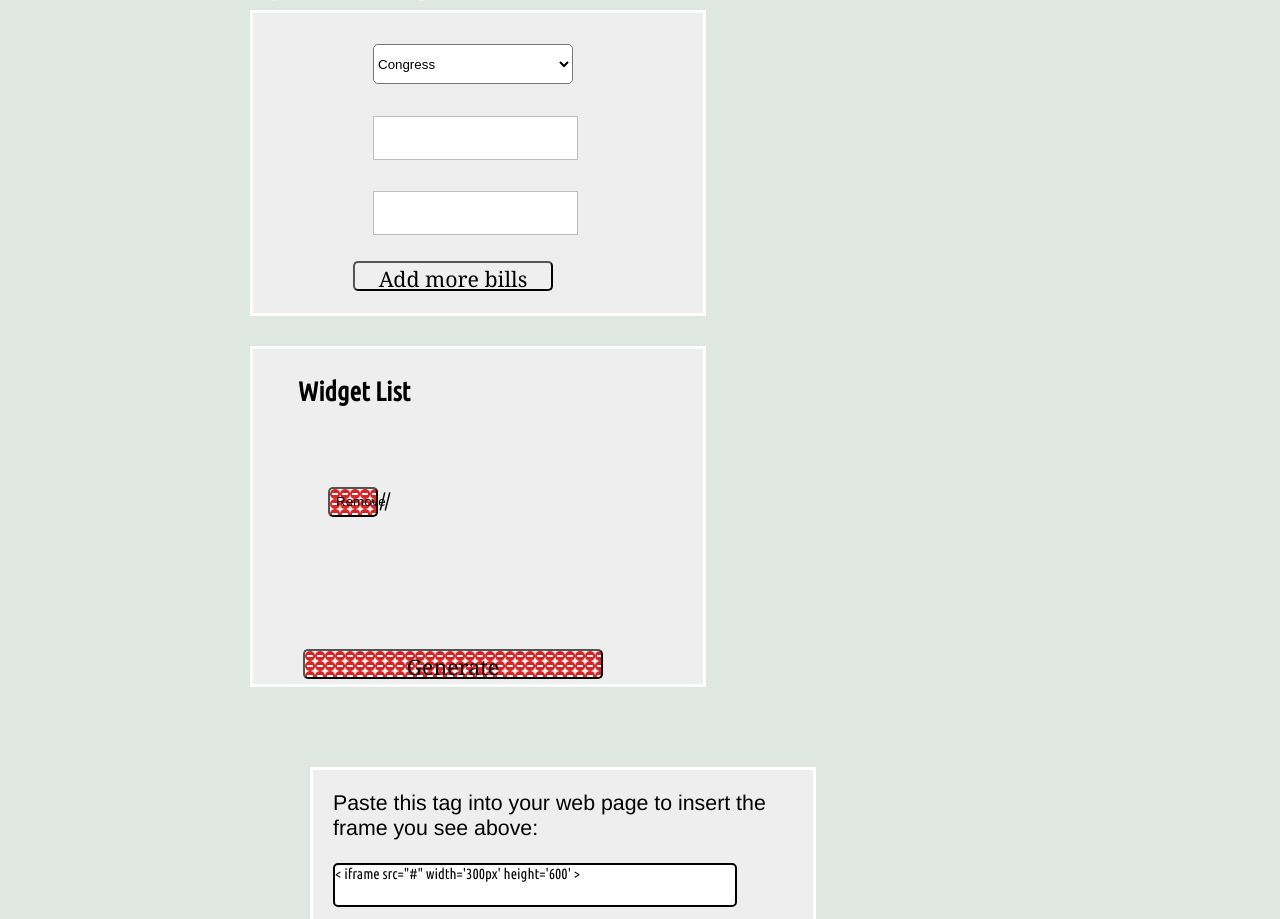
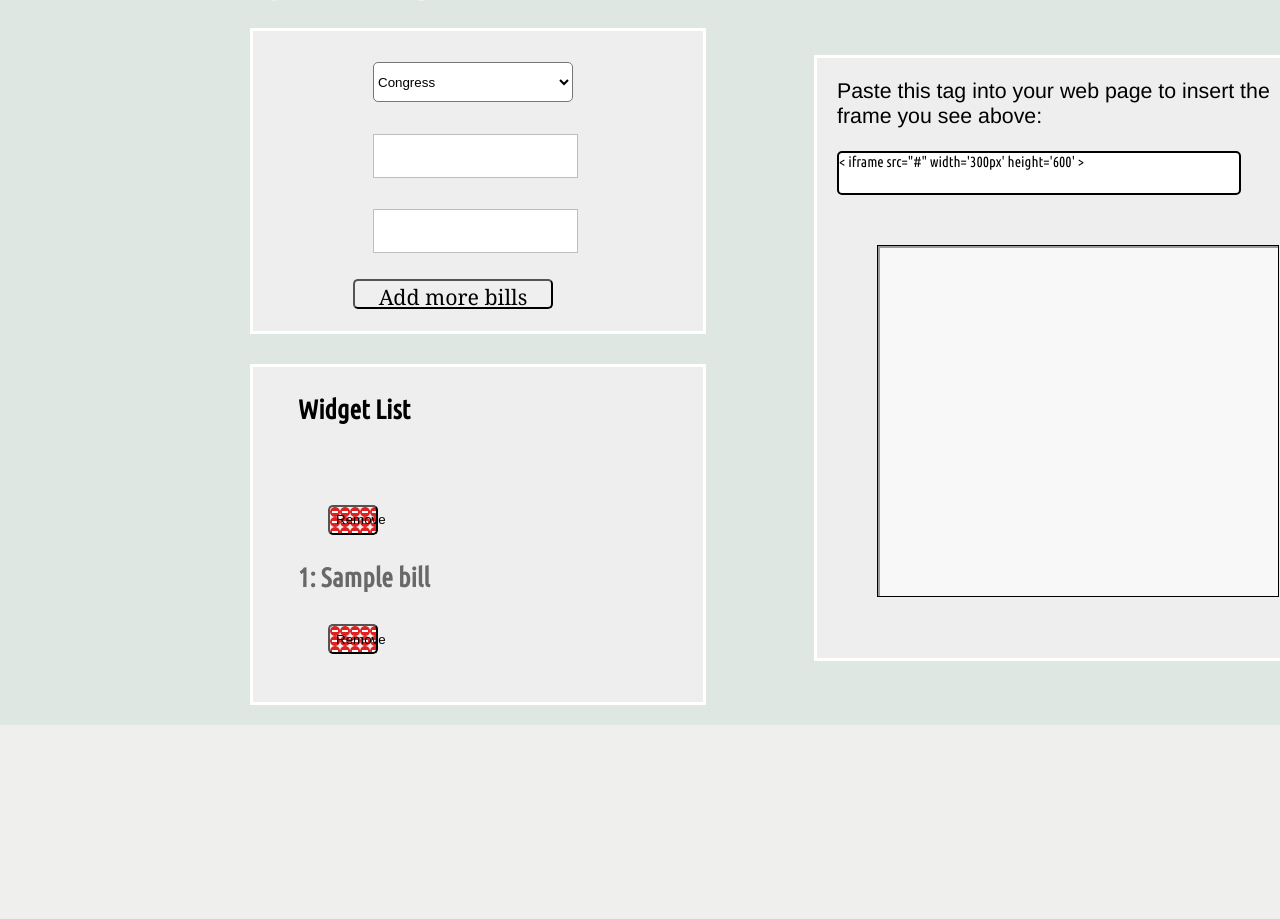
Before and after one commit to SelinaMusuta/communityProject_sunlight, a Django app: template sunlightBill_lookup/open_states/templates/open_states/widget_list.html in a window 1280 px wide; the page is wider, and only the part inside the window is pictured. Shown: the part 75-994 px from the top of that part. After the commit the page ends 800 px from the top of that part, so only its background shows below. Run offline with Django 3.2, Linux system fonts and the light colour scheme; the template is opened without the code that fills it: values that come from a table or form of the project are taken from there, most other values are stand-ins (such as "Sample title", 1, 10 or a date in 2020); parts of the project's set-up code (start-up, migrations or seed data) failed here and were passed over; some libraries are stand-ins or nearby versions; some web fonts are replaced.

Commit message:
Fixed breaks

```diff
--- a/sunlightBill_lookup/open_states/templates/open_states/widget_list.html
+++ b/sunlightBill_lookup/open_states/templates/open_states/widget_list.html
@@ -40,45 +40,77 @@
 				<h3>Widget List</h3>
 
 
+				{% for bill in congress_bills %}
 
-				{% for bill in state_bills %}
-				<div id={{bill.bill_id}}>
-					<div class="single_bill_holder">
+				<div class="single_bill_holder">
 					<h3></h3><button>Remove</button>
 				</div>
 
 
-				// <script> $.ajax({
-				      url: "http://openstates.org/api/v1//bills/?state={{state}}&bill_id={{bill_id}}&apikey=c105eafac75e4f61b208de79bec4803f",
+
+				<script>
+				$( document ).ready(function() {
+				$.ajax({
+				      url: "https://congress.api.sunlightfoundation.com/bills/search?bill_id=hr5-113&apikey=c105eafac75e4f61b208de79bec4803f",
 				      dataType: 'jsonp',
 				      success: function(results){
-				          var bill_title = results[0].title;
-				          var bill_id = results[0].bill_id;
-				          $('.single_bill_holder h3').text(bill_title);
-				          $('#state_bills').append("<div id='three'></div>");
-				          $('#three').text(bill_title);
-
+				      	var bill_id = results.results[0].bill_id;
+				      	var bill_title = results.results[0].short_title;
+				      	var full_text = bill_id+": "+bill_title
+				          $('.single_bill_holder h3').text(full_text);
 				      }
 				  });
-				      $('button').click(function(){
-				          	$('h3').append("<button>Hi</button>");
 
-				      	});
+				$('button').click(function(){
+				 $(this).parent().hide();
+				  });
+
+				});
+
+
+
 				</script>
 				{% endfor %}
 
-				<br><br>
-				<input type="button" name="btn" id="generate" value="Generate" />
+
+
+		{% for bill in state_bills %}
+				<div class="single_bill_holder">
+					<h3>{{bill.bill_id}}: {{bill.title}}</h3><button>Remove</button>
+				</div>
+
+			<script>
+				$( document ).ready(function() {
+				$('button').click(function(){
+				 $(this).parent().hide();
+				  });
+				});
+			</script>
+<!--
+			<script>
+				$( document ).ready(function() {
+				$.ajax({
+				      url: "https://openstates.org/api/v1//bills/?state=oh&bill_id=sb%205&apikey=c105eafac75e4f61b208de79bec4803f",
+				      dataType: 'jsonp',
+				      success: function(state_results){
+				      	var bill_id = state_results[0].bill_id;
+				      	var bill_title = results[0].title;
+				      	var full_text = bill_id+": "+bill_title
+				          $('.single_bill_holder h3').text("Hello");
+				      }
+				  });
+				});
+
+
+
+				</script>
+-->
+		{% endfor %}
 
 			</div>
+
 	 	</div>
 
-				<!-- {% for bill in state_bills %}
-				<div class="single_bill_holder">
-				<h3>{{bill.title}}
-				<button>Remove</button></h3>
-				</div>
-				{% endfor %} -->
 		<!-- widgetlist container -->
 
 
```
Also changed, not shown: sunlightBill_lookup/open_states/views.py (+2 -7 lines), sunlightBill_lookup/db.sqlite3, 1 other file.
